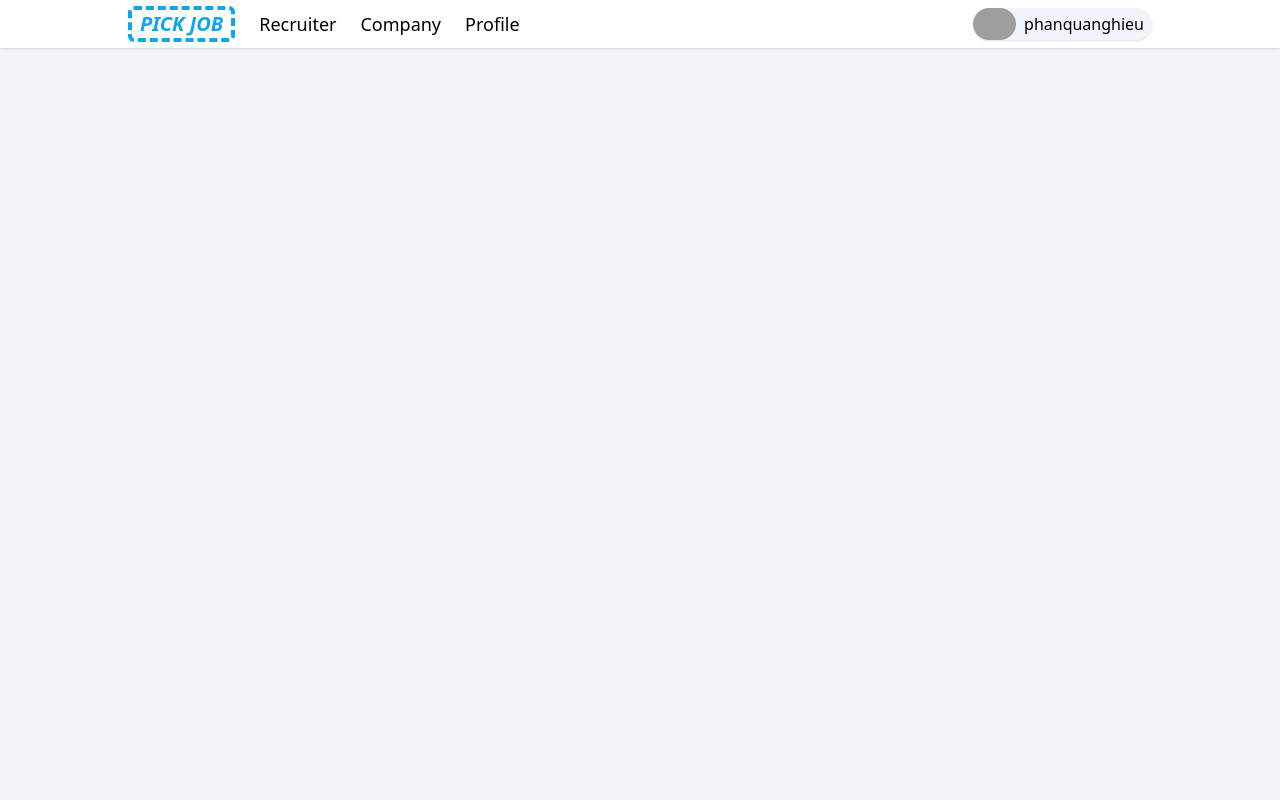
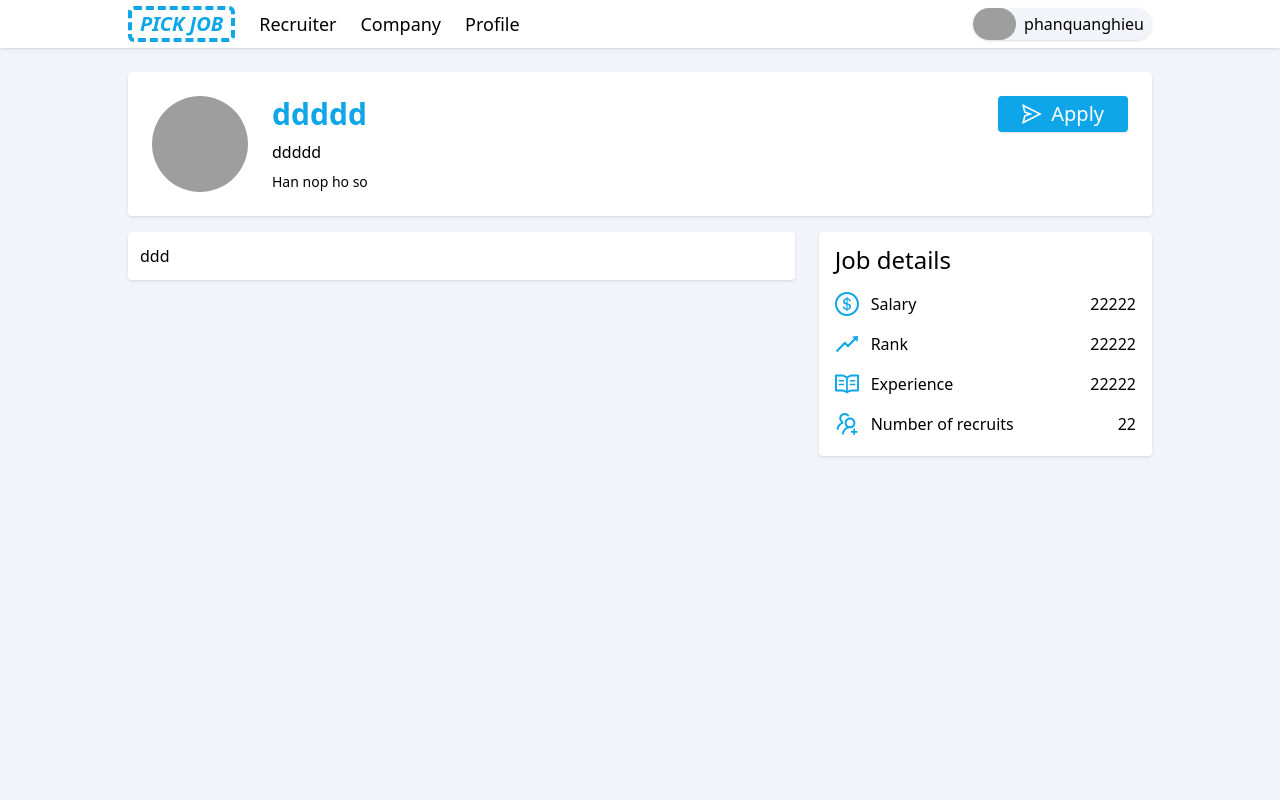
Before and after one commit to phanquanghieu/pick_job_fe, a React (Vite) app: page /job/1 in a window 1280 px wide. Shown: the top 800 px of the page. Built offline with nearby package versions, Linux system fonts and the light colour scheme; grey boxes are pictures that could not be loaded.

Commit message:
add job page

```diff
--- a/src/pages/home/Home.tsx
+++ b/src/pages/home/Home.tsx
@@ -54,8 +54,7 @@ function Home() {
   }
 
   return (
-    <div className="w-full h-full mt-6 max-w-5xl m-auto">
-      <div className="flex space-x-6">
+    <div className="mt-6 flex space-x-6">
       <div className="w-1/4">
         <div className="p-3 shadow rounded-md bg-white">
           <button
@@ -81,7 +80,6 @@ function Home() {
         </div>
       </div>
     </div>
-    </div>
   )
 }
 
--- a/src/pages/home/HomeLayout.tsx
+++ b/src/pages/home/HomeLayout.tsx
@@ -16,7 +16,7 @@ function HomeLayout() {
           <Routes>
             <Route path="/" element={<Home />}></Route>
             <Route path="/company" element={<Company />} />
-            <Route path="/job" element={<Job />} />
+            <Route path="/job/:jobId" element={<Job />} />
           </Routes>
         </Suspense>
       </div>
--- a/src/pages/home/Job.tsx
+++ b/src/pages/home/Job.tsx
@@ -1,8 +1,92 @@
 import React from 'react'
+import { Link, useParams } from 'react-router-dom'
+import {
+  SendOutlined,
+  DollarCircleOutlined,
+  RiseOutlined,
+  UsergroupAddOutlined,
+  ReadOutlined,
+} from '@ant-design/icons'
 
 function Job() {
+  const { jobId } = useParams()
+  console.log(jobId)
+  const job = {
+    name: 'ddddd',
+    company: 'ddddd',
+    image:
+      'https://static.topcv.vn/user_avatars/trhwMHMXa5vt4sAkuq1H_630bcb93768d7_av.jpg',
+    salary: '10000',
+    location: 'ha noi',
+    created_at: '2022-12-01 12:00:00',
+    updated_at: '2022-12-01 12:00:00',
+  }
   return (
-    <div>Job</div>
+    <div className="mt-6">
+      <div className="mb-4 p-6 rounded shadow bg-white flex justify-between">
+        <div className="flex">
+          <img src={job.image} className="h-24 w-24 bg-cover rounded-full" />
+          <div className="ml-6 flex flex-col justify-between">
+            <div className="font-extrabold text-sky-500 text-3xl">
+              {job.name}
+            </div>
+            <div>
+              <Link to={`company/${job.name}`}>{job.company}</Link>
+            </div>
+            <div className="flex space-x-2 text-sm">Han nop ho so</div>
+          </div>
+        </div>
+        <div>
+          <div className="flex justify-center items-center">
+            <button
+              type="button"
+              className="px-6 py-1 mb-2 bg-sky-500 text-white rounded shadow text-xl font-medium hover:shadow-md"
+            >
+              <SendOutlined className="mr-1" /> Apply
+            </button>
+          </div>
+        </div>
+      </div>
+
+      <div className="flex space-x-6">
+        <div className="w-2/3">
+          <div className="p-3 rounded shadow bg-white">ddd</div>
+        </div>
+        <div className="w-1/3">
+          <div className="py-3 px-4 rounded shadow bg-white">
+            <div className="text-2xl mr-3 mb-4 font-medium">Job details</div>
+            <div className="mb-4 flex justify-between">
+              <div className="flex">
+                <DollarCircleOutlined className="text-2xl mr-3 text-sky-500" />
+                <div>Salary</div>
+              </div>
+              <div>22222</div>
+            </div>
+            <div className="mb-4 flex justify-between">
+              <div className="flex">
+                <RiseOutlined className="text-2xl mr-3 text-sky-500" />
+                <div>Rank</div>
+              </div>
+              <div>22222</div>
+            </div>
+            <div className="mb-4 flex justify-between">
+              <div className="flex">
+                <ReadOutlined className="text-2xl mr-3 text-sky-500" />
+                <div>Experience</div>
+              </div>
+              <div>22222</div>
+            </div>
+            <div className="mb-2 flex justify-between">
+              <div className="flex">
+                <UsergroupAddOutlined className="text-2xl mr-3 text-sky-500" />
+                <div>Number of recruits</div>
+              </div>
+              <div>22</div>
+            </div>
+          </div>
+        </div>
+      </div>
+    </div>
   )
 }
 
```
Lines whose indentation alone changed are shown as unchanged.
